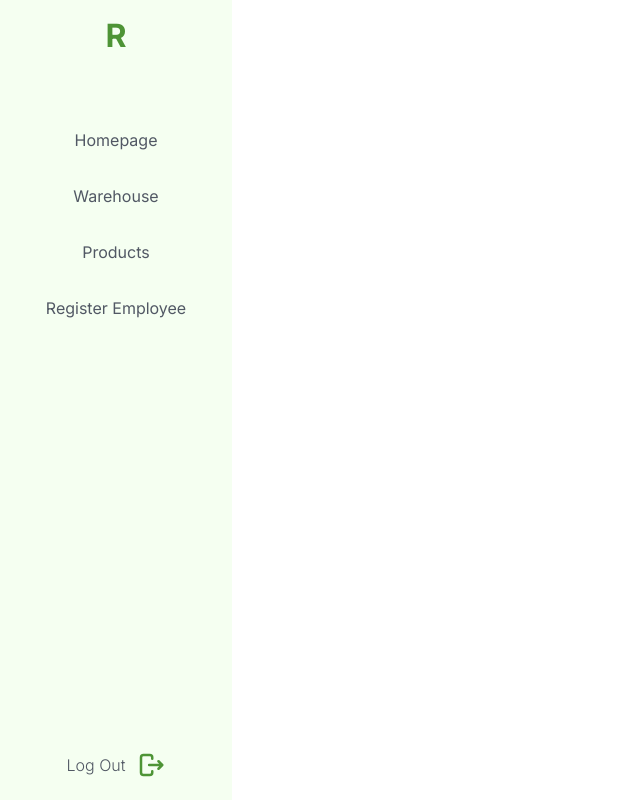
After one commit to plainsight16/records-rex, a PHP site: page /app/product in a window 1280 px wide. The commit adds this page. Shown: the whole page, without its empty margins (0-640 px from the left). Run offline with PHP 8.4, Linux system fonts and the light colour scheme.

Commit message:
Css fixes and product page added

```diff
--- a/app/base/app.css
+++ b/app/base/app.css
@@ -187,3 +187,44 @@ input::placeholder{
     color: var(--primary);
     cursor: pointer;
 }
+
+a {
+    text-decoration: none;
+    color: #515864;
+  }
+
+a:visited{
+    text-decoration: none;
+
+}
+
+.logo-title p{
+    font-size: 32px;
+    font-weight: 700;
+    padding-top: 20px;
+
+    color: var(--primary);
+}
+
+
+.svg-box{
+    width: 30px;
+    height: 30px;
+}
+
+.logout{
+    color: #515864;
+    margin-bottom: 20px;
+    cursor: pointer;
+    display: flex;
+    align-items: center;
+    justify-content: center;
+    text-align: center;
+    gap: 10px;
+}
+
+
+.logout-icon{
+    width: 30px;
+    height: 30px;
+}
--- /dev/null
+++ b/app/product/index.php
@@ -0,0 +1,49 @@
+<!DOCTYPE html>
+<html lang="en">
+
+<head>
+    <meta charset="UTF-8">
+    <meta name="viewport" content="width=device-width, initial-scale=1.0">
+    <link rel="stylesheet" href="product.css">
+    <title>Dashboard</title>
+</head>
+
+<body>
+    <main class="main-page">
+        <aside>
+            <div class="logo-title">
+                <p>R</p>
+            </div>
+            <div class="nav-pages">
+                <ul>
+                    <li><a href="../homepage">Homepage</a></li>
+                    <li><a href="../warehouse">Warehouse</a></li>
+                    <li><a href="../product">Products</a></li>
+                    <li><a href="../register_employee">Register Employee</a></li>
+                </ul>
+
+                <div class="logout">
+                    <p>Log out</p>
+                    <div class="logout-icon">
+                        <svg width="100%" height="100%" viewBox="0 0 24 24" xmlns="http://www.w3.org/2000/svg"
+                            fill="none">
+                            <g id="SVGRepo_bgCarrier" stroke-width="0"></g>
+                            <g id="SVGRepo_tracerCarrier" stroke-linecap="round" stroke-linejoin="round"></g>
+                            <g id="SVGRepo_iconCarrier">
+                                <path stroke="#4E9436" stroke-linecap="round" stroke-linejoin="round" stroke-width="2"
+                                    d="M20 12h-9.5m7.5 3l3-3-3-3m-5-2V6a2 2 0 00-2-2H6a2 2 0 00-2 2v12a2 2 0 002 2h5a2 2 0 002-2v-1">
+                                </path>
+                            </g>
+                        </svg>
+                    </div>
+                </div>
+            </div>
+        </aside>
+        <section>
+
+        </section>
+    </main>
+
+</body>
+
+</html>
--- /dev/null
+++ b/app/product/product.css
@@ -0,0 +1,201 @@
+@import url('../base/app.css');
+
+
+body{
+    background-color: #FFFFFF;
+    max-height: 100%;
+}
+
+.main-page{
+    display: flex;
+    width: 100%;
+    /* height: 100%; */
+}
+.table-main{
+    width: 100%;
+    height: 100%;
+    margin: 0 20px;
+}
+
+.nav-body{
+    display: flex;
+    justify-content: space-between;
+    padding: 20px 00px;
+}
+
+.nav-title{
+    font-weight: 400;
+    line-height: 21px;
+    letter-spacing: 0.3px;
+}
+
+.user-info{
+    font-size: 13px;
+    display: flex;
+    align-items: center;
+    gap: 8px;
+}
+
+aside{
+    /* padding: 20px 0px 0 0; */
+    padding:  0 20px;
+    width: 15%;
+    display: flex;
+    flex-direction: column;
+    gap: 30px;
+    background-color: #f5fff1;
+    /* color: black; */
+    height: 100vh;
+    text-align: center;
+}
+
+.logo-title p{
+    font-size: 32px;
+    font-weight: 700;
+    padding-top: 20px;
+
+    color: var(--primary);
+}
+
+
+
+.nav-pages{
+    text-transform: capitalize;
+    margin-top: 50px;
+    height: 100%;
+    display: flex;
+    flex-direction: column;
+    justify-content: space-between;
+
+}
+.nav-pages ul{
+    display: flex;
+    flex-direction: column;
+    gap: 40px;
+}
+.nav-pages ul li{
+    width: 100%;
+    /* background-color: ; */
+
+    font-weight: 400;
+    font-size: 16px;
+    cursor: pointer;
+}
+
+
+
+table.blueTable {
+    border: 1px solid var(--primary);
+    background-color: #FFFFFF;
+    display: block;
+    width: 100%;
+    height: 600px;
+    overflow: auto;
+
+    text-align: center;
+    border-collapse: collapse;
+
+}
+
+ table.blueTable td,
+table.blueTable th {
+    border: 1px solid #AAAAAA;
+    padding: 3px 2px;
+    /* text-align: center; */
+    /* position: sticky;
+    top: 0; */
+}
+
+thead{
+    position: sticky;
+    top: 0;
+}
+
+
+table.blueTable tr {
+    background: #F5FFF1;
+    padding: 8px 0;
+}
+
+table.blueTable tbody td {
+    background: #FFFFFF;
+    font-size: 13px;
+    padding: 20px 1px;
+}
+
+
+table.blueTable thead {
+    /* background: var(--primary); */
+    border: 0px solid #444444;
+    font-family: 'Inter';
+    font-style: normal;
+    font-weight: 500;
+    font-size: 12px;
+    line-height: 18px;
+    letter-spacing: 0.03em;
+    text-transform: uppercase;
+
+
+    /* Gray/500 */
+    background-color: #F7F9FC;
+    color: #687182;
+
+
+}
+
+
+
+.search-section{
+    margin: 30px 0;
+    display: flex;
+    gap: 20px;
+    justify-content: flex-end;
+
+}
+
+.search-btn{
+    height: 100%;
+    width: 80px;
+    color: #FFFFFF;
+    background-color: var(--primary);
+    border: none;
+    border-radius: 12px;
+    cursor: pointer;
+
+}
+
+.search-opt{
+    width: 600px;
+    max-width: 100vw;
+    height: 35px;
+    border: 1px solid #b2b8c4;
+    border-radius: 12px;
+    padding-left: 8px;
+}
+
+.search-opt:focus{
+    outline: none;
+    /* border: ; */
+}
+
+.svg-box{
+    width: 30px;
+    height: 30px;
+}
+
+.logout{
+    color: #515864;
+    margin-bottom: 20px;
+    cursor: pointer;
+    display: flex;
+    align-items: center;
+    justify-content: center;
+    text-align: center;
+    gap: 10px;
+}
+
+
+.logout-icon{
+    width: 30px;
+    height: 30px;
+}
--- a/app/warehouse/index.php
+++ b/app/warehouse/index.php
@@ -10,7 +10,6 @@
 
 <body>
     <main class="main-page">
-
         <aside>
             <div class="logo-title">
                 <p>R</p>
@@ -18,8 +17,9 @@
             <div class="nav-pages">
                 <ul>
                     <li><a href="../homepage">Homepage</a></li>
-                    <li>Warehouse</li>
-                    <li>Products</li>
+                    <li><a href="../warehouse">Warehouse</a></li>
+                    <li><a href="../product">Products</a></li>
+                    <li><a href="../register_employee">Register Employee</a></li>
                 </ul>
 
                 <div class="logout">
```
Also changed, not shown: app/warehouse/warehouse.css (+20 -4 lines).
